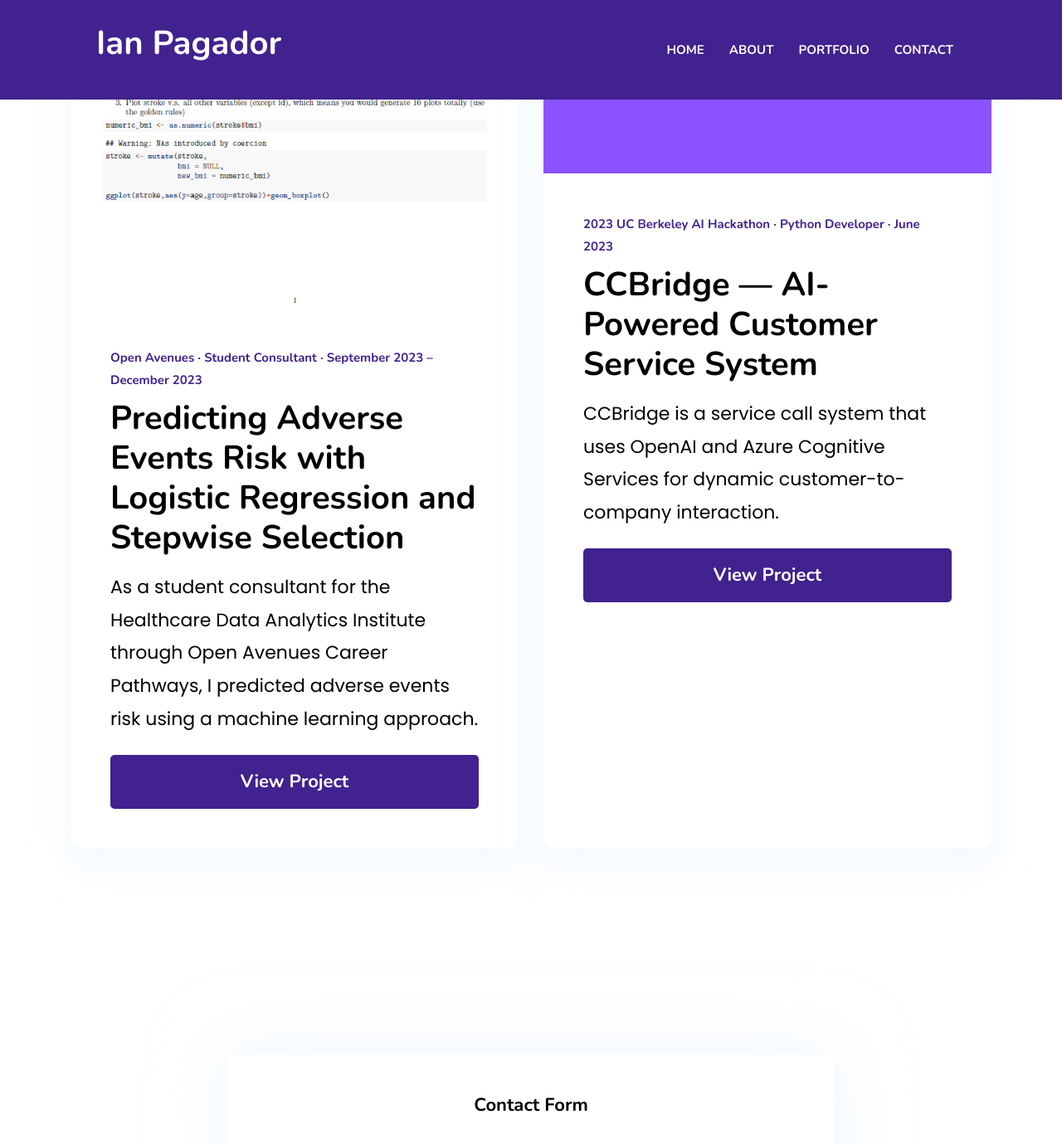
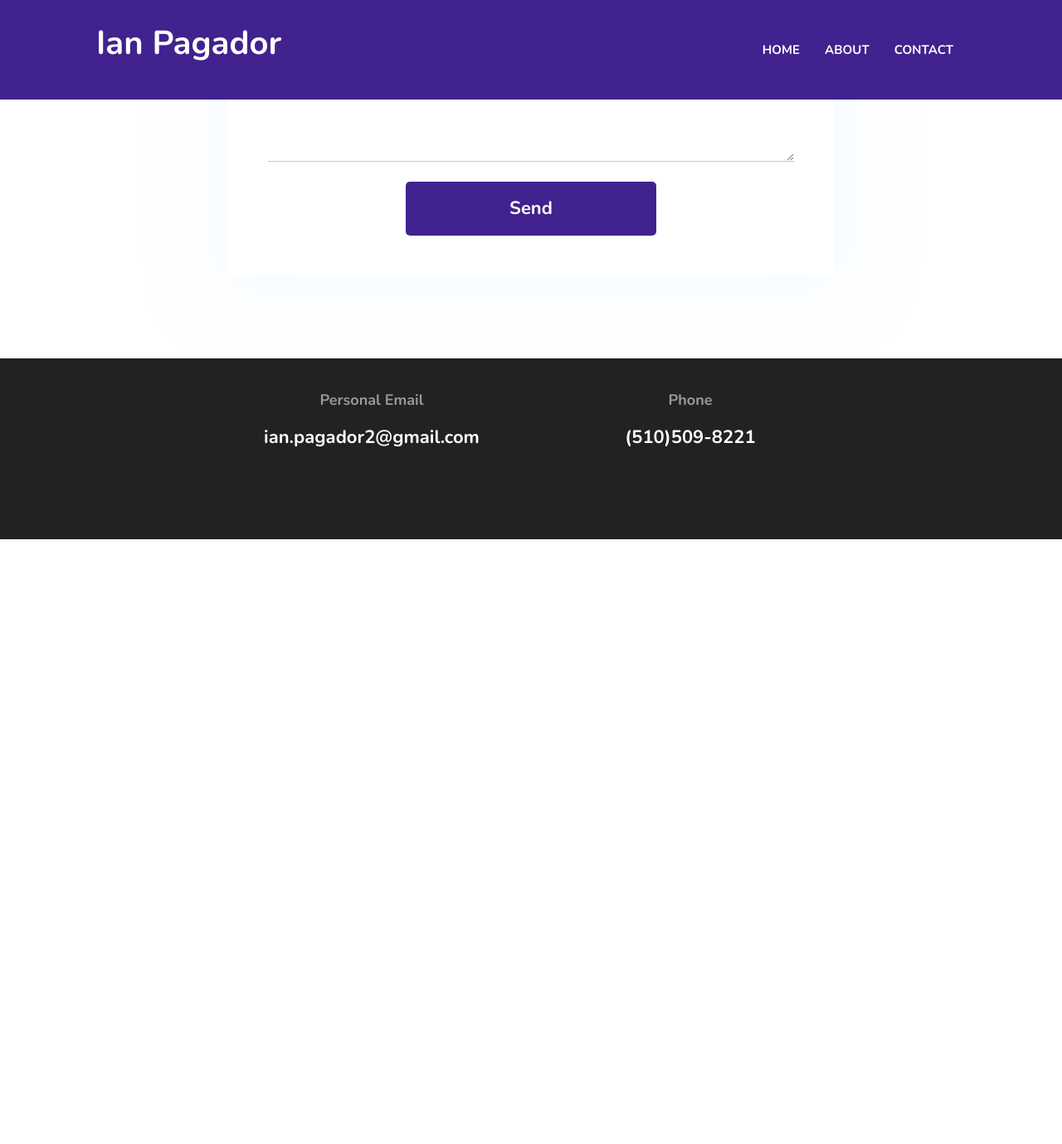
Before and after one commit to ianpagador/ianpagador.github.io, a Jekyll site: the page built from _pages/portfolio.html, in a window 1280 px wide and 1400 px high, scrolled down 955 px. Shown: the top 1379 px of the window at 83% size. Built offline with Jekyll 4.4.1, drawn with Linux system fonts in a browser that asks for light colours; after the commit the page ends 1605 px from its top, so only the background shows below that; some of the changed lines change nothing that is shown.

Commit message:
Update settings.yml

```diff
--- a/_data/settings.yml
+++ b/_data/settings.yml
@@ -14,7 +14,6 @@
 
 menu:
   - { name: About, link: "/about" }
-  - { name: Portfolio, link: "/portfolio" }
   - { name: Contact, link: "/contact" }
 
 #-------------------------------
@@ -139,26 +138,26 @@
 #-------------------------------
 # Portfolio Page
 
-portfolio-items:
-  - image: "assets/images/portfolio/oa project.png"
-    url: "https://acrobat.adobe.com/id/urn:aaid:sc:US:85c2c9e2-0a9d-4771-a842-b66d7d0feac9"
-    title: "Predicting Adverse Events Risk with Logistic Regression and Stepwise Selection"
-    subtitle: "Open Avenues · Student Consultant · September 2023 – December 2023"
-    description: "As a student consultant for the Healthcare Data Analytics Institute through Open Avenues Career Pathways, I predicted adverse events risk using a machine learning approach."
-    highlights:
-      - "Programmed a logistic regression model in R Studio for the Healthcare Data Analytics Institute using the ggplot, leaps, MASS, and pROC libraries."
-      - "Implemented feature selection to find which variables most affect a patient's likelihood to experience a stroke."
-      - "Split entries 80:20 for training and testing."
+# portfolio-items:
+#   - image: "assets/images/portfolio/oa project.png"
+#     url: "https://acrobat.adobe.com/id/urn:aaid:sc:US:85c2c9e2-0a9d-4771-a842-b66d7d0feac9"
+#     title: "Predicting Adverse Events Risk with Logistic Regression and Stepwise Selection"
+#     subtitle: "Open Avenues · Student Consultant · September 2023 – December 2023"
+#     description: "As a student consultant for the Healthcare Data Analytics Institute through Open Avenues Career Pathways, I predicted adverse events risk using a machine learning approach."
+#     highlights:
+#       - "Programmed a logistic regression model in R Studio for the Healthcare Data Analytics Institute using the ggplot, leaps, MASS, and pROC libraries."
+#       - "Implemented feature selection to find which variables most affect a patient's likelihood to experience a stroke."
+#       - "Split entries 80:20 for training and testing."
 
-  - image: "assets/images/portfolio/Copy of Bridgie.png"
-    url: "https://github.com/EzraApple/ccbridge"
-    title: "CCBridge — AI-Powered Customer Service System"
-    subtitle: "2023 UC Berkeley AI Hackathon · Python Developer · June 2023"
-    description: "CCBridge is a service call system that uses OpenAI and Azure Cognitive Services for dynamic customer-to-company interaction."
-    highlights:
-      - "Created a service call system for the 2023 UC Berkeley AI Hackathon using OpenAI and Azure Cognitive Sciences."
-      - "Used Azure Speech SDK in Python to train a custom speech model to recognize names from a local database."
-      - "Transcribed customer dialogue into formatted text and linearly searched the database referencing user dialogue transcription."
+#   - image: "assets/images/portfolio/Copy of Bridgie.png"
+#     url: "https://github.com/EzraApple/ccbridge"
+#     title: "CCBridge — AI-Powered Customer Service System"
+#     subtitle: "2023 UC Berkeley AI Hackathon · Python Developer · June 2023"
+#     description: "CCBridge is a service call system that uses OpenAI and Azure Cognitive Services for dynamic customer-to-company interaction."
+#     highlights:
+#       - "Created a service call system for the 2023 UC Berkeley AI Hackathon using OpenAI and Azure Cognitive Sciences."
+#       - "Used Azure Speech SDK in Python to train a custom speech model to recognize names from a local database."
+#       - "Transcribed customer dialogue into formatted text and linearly searched the database referencing user dialogue transcription."
 
 
 #-------------------------------
```
